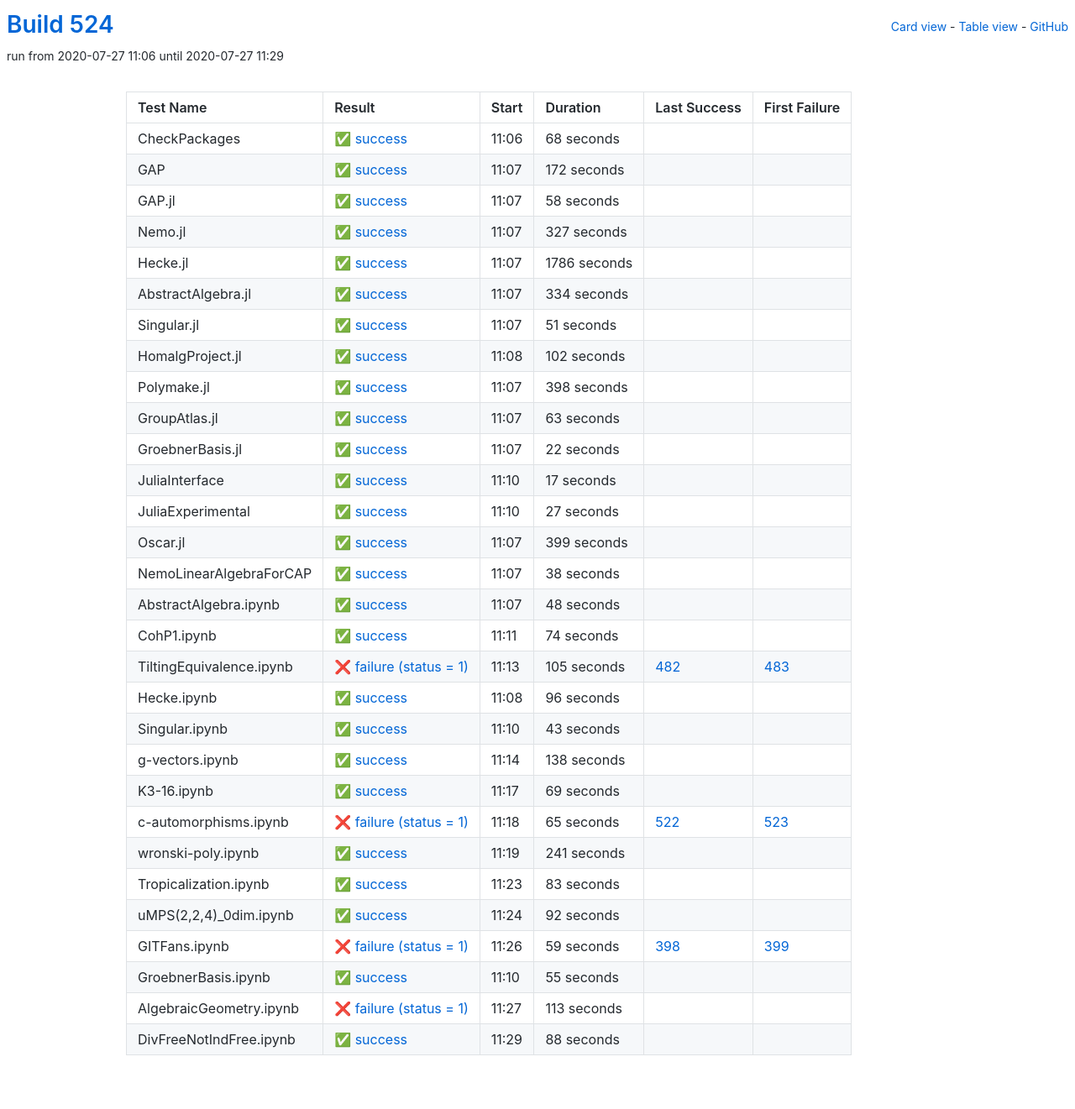
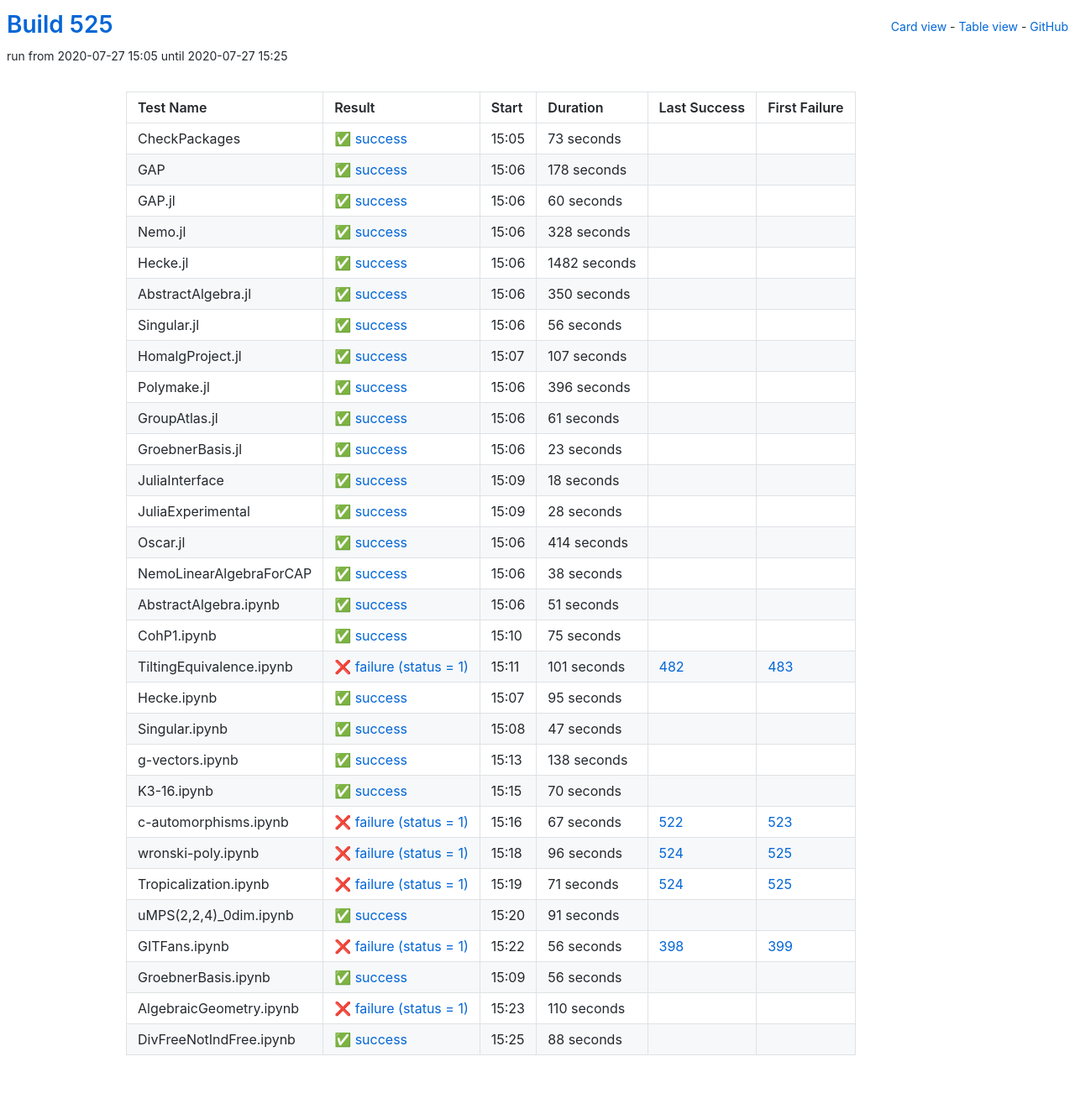
Before and after one commit to oscar-system/oscar-ci-status-stable, a Jekyll site: the page built from table.html, in a window 1280 px wide. Shown: the whole page at 84% size. Built offline with Jekyll 4.4.1, drawn with Linux system fonts in a browser that asks for light colours.

Commit message:
Build #525

```diff
--- a/_data/ci.yml
+++ b/_data/ci.yml
@@ -1,6 +1,6 @@
 ---
-build: 524
-build_url: https://oscarci.mathematik.uni-kl.de/job/oscar-stable/524/
+build: 525
+build_url: https://oscarci.mathematik.uni-kl.de/job/oscar-stable/525/
 job: oscar-stable
 organization: oscar-system
 repo: oscar-ci-status-stable
@@ -8,176 +8,176 @@ repourl: https://github.com/oscar-system/oscar-ci-status-stable
 tests:
 - name: CheckPackages
   id: checkpackages
-  log: https://oscarci.mathematik.uni-kl.de/job/oscar-stable/524/artifact/logs/build-524/CheckPackages.log
-  start: 2020-07-27 11:06
+  log: https://oscarci.mathematik.uni-kl.de/job/oscar-stable/525/artifact/logs/build-525/CheckPackages.log
+  start: 2020-07-27 15:05
   success: true
   exitcode: 0
   status: success
-  duration: 68
+  duration: 73
   last_success: false
   last_success_url:
   first_failure: false
   first_failure_url:
 - name: GAP
   id: gap
-  log: https://oscarci.mathematik.uni-kl.de/job/oscar-stable/524/artifact/logs/build-524/GAP.log
-  start: 2020-07-27 11:07
+  log: https://oscarci.mathematik.uni-kl.de/job/oscar-stable/525/artifact/logs/build-525/GAP.log
+  start: 2020-07-27 15:06
   success: true
   exitcode: 0
   status: success
-  duration: 172
+  duration: 178
   last_success: false
   last_success_url:
   first_failure: false
   first_failure_url:
 - name: GAP.jl
   id: gap-jl
-  log: https://oscarci.mathematik.uni-kl.de/job/oscar-stable/524/artifact/logs/build-524/GAP.jl.log
-  start: 2020-07-27 11:07
+  log: https://oscarci.mathematik.uni-kl.de/job/oscar-stable/525/artifact/logs/build-525/GAP.jl.log
+  start: 2020-07-27 15:06
   success: true
   exitcode: 0
   status: success
-  duration: 58
+  duration: 60
   last_success: false
   last_success_url:
   first_failure: false
   first_failure_url:
 - name: Nemo.jl
   id: nemo-jl
-  log: https://oscarci.mathematik.uni-kl.de/job/oscar-stable/524/artifact/logs/build-524/Nemo.jl.log
-  start: 2020-07-27 11:07
+  log: https://oscarci.mathematik.uni-kl.de/job/oscar-stable/525/artifact/logs/build-525/Nemo.jl.log
+  start: 2020-07-27 15:06
   success: true
   exitcode: 0
   status: success
-  duration: 327
+  duration: 328
   last_success: false
   last_success_url:
   first_failure: false
   first_failure_url:
 - name: Hecke.jl
   id: hecke-jl
-  log: https://oscarci.mathematik.uni-kl.de/job/oscar-stable/524/artifact/logs/build-524/Hecke.jl.log
-  start: 2020-07-27 11:07
+  log: https://oscarci.mathematik.uni-kl.de/job/oscar-stable/525/artifact/logs/build-525/Hecke.jl.log
+  start: 2020-07-27 15:06
   success: true
   exitcode: 0
   status: success
-  duration: 1786
+  duration: 1482
   last_success: false
   last_success_url:
   first_failure: false
   first_failure_url:
 - name: AbstractAlgebra.jl
   id: abstractalgebra-jl
-  log: https://oscarci.mathematik.uni-kl.de/job/oscar-stable/524/artifact/logs/build-524/AbstractAlgebra.jl.log
-  start: 2020-07-27 11:07
+  log: https://oscarci.mathematik.uni-kl.de/job/oscar-stable/525/artifact/logs/build-525/AbstractAlgebra.jl.log
+  start: 2020-07-27 15:06
   success: true
   exitcode: 0
   status: success
-  duration: 334
+  duration: 350
   last_success: false
   last_success_url:
   first_failure: false
   first_failure_url:
 - name: Singular.jl
   id: singular-jl
-  log: https://oscarci.mathematik.uni-kl.de/job/oscar-stable/524/artifact/logs/build-524/Singular.jl.log
-  start: 2020-07-27 11:07
+  log: https://oscarci.mathematik.uni-kl.de/job/oscar-stable/525/artifact/logs/build-525/Singular.jl.log
+  start: 2020-07-27 15:06
   success: true
   exitcode: 0
   status: success
-  duration: 51
+  duration: 56
   last_success: false
   last_success_url:
   first_failure: false
   first_failure_url:
 - name: HomalgProject.jl
   id: homalgproject-jl
-  log: https://oscarci.mathematik.uni-kl.de/job/oscar-stable/524/artifact/logs/build-524/HomalgProject.jl.log
-  start: 2020-07-27 11:08
+  log: https://oscarci.mathematik.uni-kl.de/job/oscar-stable/525/artifact/logs/build-525/HomalgProject.jl.log
+  start: 2020-07-27 15:07
   success: true
   exitcode: 0
   status: success
-  duration: 102
+  duration: 107
   last_success: false
   last_success_url:
   first_failure: false
   first_failure_url:
 - name: Polymake.jl
   id: polymake-jl
-  log: https://oscarci.mathematik.uni-kl.de/job/oscar-stable/524/artifact/logs/build-524/Polymake.jl.log
-  start: 2020-07-27 11:07
+  log: https://oscarci.mathematik.uni-kl.de/job/oscar-stable/525/artifact/logs/build-525/Polymake.jl.log
+  start: 2020-07-27 15:06
   success: true
   exitcode: 0
   status: success
-  duration: 398
+  duration: 396
   last_success: false
   last_success_url:
   first_failure: false
   first_failure_url:
 - name: GroupAtlas.jl
   id: groupatlas-jl
-  log: https://oscarci.mathematik.uni-kl.de/job/oscar-stable/524/artifact/logs/build-524/GroupAtlas.jl.log
-  start: 2020-07-27 11:07
+  log: https://oscarci.mathematik.uni-kl.de/job/oscar-stable/525/artifact/logs/build-525/GroupAtlas.jl.log
+  start: 2020-07-27 15:06
   success: true
   exitcode: 0
   status: success
-  duration: 63
+  duration: 61
   last_success: false
   last_success_url:
   first_failure: false
   first_failure_url:
 - name: GroebnerBasis.jl
   id: groebnerbasis-jl
-  log: https://oscarci.mathematik.uni-kl.de/job/oscar-stable/524/artifact/logs/build-524/GroebnerBasis.jl.log
-  start: 2020-07-27 11:07
+  log: https://oscarci.mathematik.uni-kl.de/job/oscar-stable/525/artifact/logs/build-525/GroebnerBasis.jl.log
+  start: 2020-07-27 15:06
   success: true
   exitcode: 0
   status: success
-  duration: 22
+  duration: 23
   last_success: false
   last_success_url:
   first_failure: false
   first_failure_url:
 - name: JuliaInterface
   id: juliainterface
-  log: https://oscarci.mathematik.uni-kl.de/job/oscar-stable/524/artifact/logs/build-524/JuliaInterface.log
-  start: 2020-07-27 11:10
+  log: https://oscarci.mathematik.uni-kl.de/job/oscar-stable/525/artifact/logs/build-525/JuliaInterface.log
+  start: 2020-07-27 15:09
   success: true
   exitcode: 0
   status: success
-  duration: 17
+  duration: 18
   last_success: false
   last_success_url:
   first_failure: false
   first_failure_url:
 - name: JuliaExperimental
   id: juliaexperimental
-  log: https://oscarci.mathematik.uni-kl.de/job/oscar-stable/524/artifact/logs/build-524/JuliaExperimental.log
-  start: 2020-07-27 11:10
+  log: https://oscarci.mathematik.uni-kl.de/job/oscar-stable/525/artifact/logs/build-525/JuliaExperimental.log
+  start: 2020-07-27 15:09
   success: true
   exitcode: 0
   status: success
-  duration: 27
+  duration: 28
   last_success: false
   last_success_url:
   first_failure: false
   first_failure_url:
 - name: Oscar.jl
   id: oscar-jl
-  log: https://oscarci.mathematik.uni-kl.de/job/oscar-stable/524/artifact/logs/build-524/Oscar.jl.log
-  start: 2020-07-27 11:07
+  log: https://oscarci.mathematik.uni-kl.de/job/oscar-stable/525/artifact/logs/build-525/Oscar.jl.log
+  start: 2020-07-27 15:06
   success: true
   exitcode: 0
   status: success
-  duration: 399
+  duration: 414
   last_success: false
   last_success_url:
   first_failure: false
   first_failure_url:
 - name: NemoLinearAlgebraForCAP
   id: nemolinearalgebraforcap
-  log: https://oscarci.mathematik.uni-kl.de/job/oscar-stable/524/artifact/logs/build-524/NemoLinearAlgebraForCAP.log
-  start: 2020-07-27 11:07
+  log: https://oscarci.mathematik.uni-kl.de/job/oscar-stable/525/artifact/logs/build-525/NemoLinearAlgebraForCAP.log
+  start: 2020-07-27 15:06
   success: true
   exitcode: 0
   status: success
@@ -188,68 +188,68 @@ tests:
   first_failure_url:
 - name: AbstractAlgebra.ipynb
   id: abstractalgebra-ipynb
-  log: https://oscarci.mathematik.uni-kl.de/job/oscar-stable/524/artifact/logs/build-524/AbstractAlgebra.ipynb.log
-  start: 2020-07-27 11:07
+  log: https://oscarci.mathematik.uni-kl.de/job/oscar-stable/525/artifact/logs/build-525/AbstractAlgebra.ipynb.log
+  start: 2020-07-27 15:06
   success: true
   exitcode: 0
   status: success
-  duration: 48
+  duration: 51
   last_success: false
   last_success_url:
   first_failure: false
   first_failure_url:
 - name: CohP1.ipynb
   id: cohp1-ipynb
-  log: https://oscarci.mathematik.uni-kl.de/job/oscar-stable/524/artifact/logs/build-524/CohP1.ipynb.log
-  start: 2020-07-27 11:11
+  log: https://oscarci.mathematik.uni-kl.de/job/oscar-stable/525/artifact/logs/build-525/CohP1.ipynb.log
+  start: 2020-07-27 15:10
   success: true
   exitcode: 0
   status: success
-  duration: 74
+  duration: 75
   last_success: false
   last_success_url:
   first_failure: false
   first_failure_url:
 - name: TiltingEquivalence.ipynb
   id: tiltingequivalence-ipynb
-  log: https://oscarci.mathematik.uni-kl.de/job/oscar-stable/524/artifact/logs/build-524/TiltingEquivalence.ipynb.log
-  start: 2020-07-27 11:13
+  log: https://oscarci.mathematik.uni-kl.de/job/oscar-stable/525/artifact/logs/build-525/TiltingEquivalence.ipynb.log
+  start: 2020-07-27 15:11
   success: false
   exitcode: 1
   status: failure
-  duration: 105
+  duration: 101
   last_success: 482
   last_success_url: https://oscarci.mathematik.uni-kl.de/job/oscar-stable/482/
   first_failure: 483
   first_failure_url: https://oscarci.mathematik.uni-kl.de/job/oscar-stable/483/
 - name: Hecke.ipynb
   id: hecke-ipynb
-  log: https://oscarci.mathematik.uni-kl.de/job/oscar-stable/524/artifact/logs/build-524/Hecke.ipynb.log
-  start: 2020-07-27 11:08
+  log: https://oscarci.mathematik.uni-kl.de/job/oscar-stable/525/artifact/logs/build-525/Hecke.ipynb.log
+  start: 2020-07-27 15:07
   success: true
   exitcode: 0
   status: success
-  duration: 96
+  duration: 95
   last_success: false
   last_success_url:
   first_failure: false
   first_failure_url:
 - name: Singular.ipynb
   id: singular-ipynb
-  log: https://oscarci.mathematik.uni-kl.de/job/oscar-stable/524/artifact/logs/build-524/Singular.ipynb.log
-  start: 2020-07-27 11:10
+  log: https://oscarci.mathematik.uni-kl.de/job/oscar-stable/525/artifact/logs/build-525/Singular.ipynb.log
+  start: 2020-07-27 15:08
   success: true
   exitcode: 0
   status: success
-  duration: 43
+  duration: 47
   last_success: false
   last_success_url:
   first_failure: false
   first_failure_url:
 - name: g-vectors.ipynb
   id: g-vectors-ipynb
-  log: https://oscarci.mathematik.uni-kl.de/job/oscar-stable/524/artifact/logs/build-524/g-vectors.ipynb.log
-  start: 2020-07-27 11:14
+  log: https://oscarci.mathematik.uni-kl.de/job/oscar-stable/525/artifact/logs/build-525/g-vectors.ipynb.log
+  start: 2020-07-27 15:13
   success: true
   exitcode: 0
   status: success
@@ -260,104 +260,104 @@ tests:
   first_failure_url:
 - name: K3-16.ipynb
   id: k3-16-ipynb
-  log: https://oscarci.mathematik.uni-kl.de/job/oscar-stable/524/artifact/logs/build-524/K3-16.ipynb.log
-  start: 2020-07-27 11:17
+  log: https://oscarci.mathematik.uni-kl.de/job/oscar-stable/525/artifact/logs/build-525/K3-16.ipynb.log
+  start: 2020-07-27 15:15
   success: true
   exitcode: 0
   status: success
-  duration: 69
+  duration: 70
   last_success: false
   last_success_url:
   first_failure: false
   first_failure_url:
 - name: c-automorphisms.ipynb
   id: c-automorphisms-ipynb
-  log: https://oscarci.mathematik.uni-kl.de/job/oscar-stable/524/artifact/logs/build-524/c-automorphisms.ipynb.log
-  start: 2020-07-27 11:18
+  log: https://oscarci.mathematik.uni-kl.de/job/oscar-stable/525/artifact/logs/build-525/c-automorphisms.ipynb.log
+  start: 2020-07-27 15:16
   success: false
   exitcode: 1
   status: failure
-  duration: 65
+  duration: 67
   last_success: 522
   last_success_url: https://oscarci.mathematik.uni-kl.de/job/oscar-stable/522/
   first_failure: 523
   first_failure_url: https://oscarci.mathematik.uni-kl.de/job/oscar-stable/523/
 - name: wronski-poly.ipynb
   id: wronski-poly-ipynb
-  log: https://oscarci.mathematik.uni-kl.de/job/oscar-stable/524/artifact/logs/build-524/wronski-poly.ipynb.log
-  start: 2020-07-27 11:19
+  log: https://oscarci.mathematik.uni-kl.de/job/oscar-stable/525/artifact/logs/build-525/wronski-poly.ipynb.log
+  start: 2020-07-27 15:18
+  success: false
+  exitcode: 1
+  status: failure
+  duration: 96
+  last_success: 524
+  last_success_url: https://oscarci.mathematik.uni-kl.de/job/oscar-stable/524/
+  first_failure: 525
+  first_failure_url: https://oscarci.mathematik.uni-kl.de/job/oscar-stable/525/
+- name: Tropicalization.ipynb
+  id: tropicalization-ipynb
+  log: https://oscarci.mathematik.uni-kl.de/job/oscar-stable/525/artifact/logs/build-525/Tropicalization.ipynb.log
+  start: 2020-07-27 15:19
+  success: false
+  exitcode: 1
+  status: failure
+  duration: 71
+  last_success: 524
+  last_success_url: https://oscarci.mathematik.uni-kl.de/job/oscar-stable/524/
+  first_failure: 525
+  first_failure_url: https://oscarci.mathematik.uni-kl.de/job/oscar-stable/525/
+- name: uMPS(2,2,4)_0dim.ipynb
+  id: umps-2-2-4-0dim-ipynb
+  log: https://oscarci.mathematik.uni-kl.de/job/oscar-stable/525/artifact/logs/build-525/uMPS-2-2-4-_0dim.ipynb.log
+  start: 2020-07-27 15:20
   success: true
   exitcode: 0
   status: success
-  duration: 241
-  last_success: false
-  last_success_url:
-  first_failure: false
-  first_failure_url:
-- name: Tropicalization.ipynb
-  id: tropicalization-ipynb
-  log: https://oscarci.mathematik.uni-kl.de/job/oscar-stable/524/artifact/logs/build-524/Tropicalization.ipynb.log
-  start: 2020-07-27 11:23
-  success: true
-  exitcode: 0
-  status: success
-  duration: 83
-  last_success: false
-  last_success_url:
-  first_failure: false
-  first_failure_url:
-- name: uMPS(2,2,4)_0dim.ipynb
-  id: umps-2-2-4-0dim-ipynb
-  log: https://oscarci.mathematik.uni-kl.de/job/oscar-stable/524/artifact/logs/build-524/uMPS-2-2-4-_0dim.ipynb.log
-  start: 2020-07-27 11:24
-  success: true
-  exitcode: 0
-  status: success
-  duration: 92
+  duration: 91
   last_success: false
   last_success_url:
   first_failure: false
   first_failure_url:
 - name: GITFans.ipynb
   id: gitfans-ipynb
-  log: https://oscarci.mathematik.uni-kl.de/job/oscar-stable/524/artifact/logs/build-524/GITFans.ipynb.log
-  start: 2020-07-27 11:26
+  log: https://oscarci.mathematik.uni-kl.de/job/oscar-stable/525/artifact/logs/build-525/GITFans.ipynb.log
+  start: 2020-07-27 15:22
   success: false
   exitcode: 1
   status: failure
-  duration: 59
+  duration: 56
   last_success: 398
   last_success_url: https://oscarci.mathematik.uni-kl.de/job/oscar-stable/398/
   first_failure: 399
   first_failure_url: https://oscarci.mathematik.uni-kl.de/job/oscar-stable/399/
 - name: GroebnerBasis.ipynb
   id: groebnerbasis-ipynb
-  log: https://oscarci.mathematik.uni-kl.de/job/oscar-stable/524/artifact/logs/build-524/GroebnerBasis.ipynb.log
-  start: 2020-07-27 11:10
+  log: https://oscarci.mathematik.uni-kl.de/job/oscar-stable/525/artifact/logs/build-525/GroebnerBasis.ipynb.log
+  start: 2020-07-27 15:09
   success: true
   exitcode: 0
   status: success
-  duration: 55
+  duration: 56
   last_success: false
   last_success_url:
   first_failure: false
   first_failure_url:
 - name: AlgebraicGeometry.ipynb
   id: algebraicgeometry-ipynb
-  log: https://oscarci.mathematik.uni-kl.de/job/oscar-stable/524/artifact/logs/build-524/AlgebraicGeometry.ipynb.log
-  start: 2020-07-27 11:27
+  log: https://oscarci.mathematik.uni-kl.de/job/oscar-stable/525/artifact/logs/build-525/AlgebraicGeometry.ipynb.log
+  start: 2020-07-27 15:23
   success: false
   exitcode: 1
   status: failure
-  duration: 113
+  duration: 110
   last_success: false
   last_success_url:
   first_failure: false
   first_failure_url:
 - name: DivFreeNotIndFree.ipynb
   id: divfreenotindfree-ipynb
-  log: https://oscarci.mathematik.uni-kl.de/job/oscar-stable/524/artifact/logs/build-524/DivFreeNotIndFree.ipynb.log
-  start: 2020-07-27 11:29
+  log: https://oscarci.mathematik.uni-kl.de/job/oscar-stable/525/artifact/logs/build-525/DivFreeNotIndFree.ipynb.log
+  start: 2020-07-27 15:25
   success: true
   exitcode: 0
   status: success
```
Also changed, not shown: README.md.
